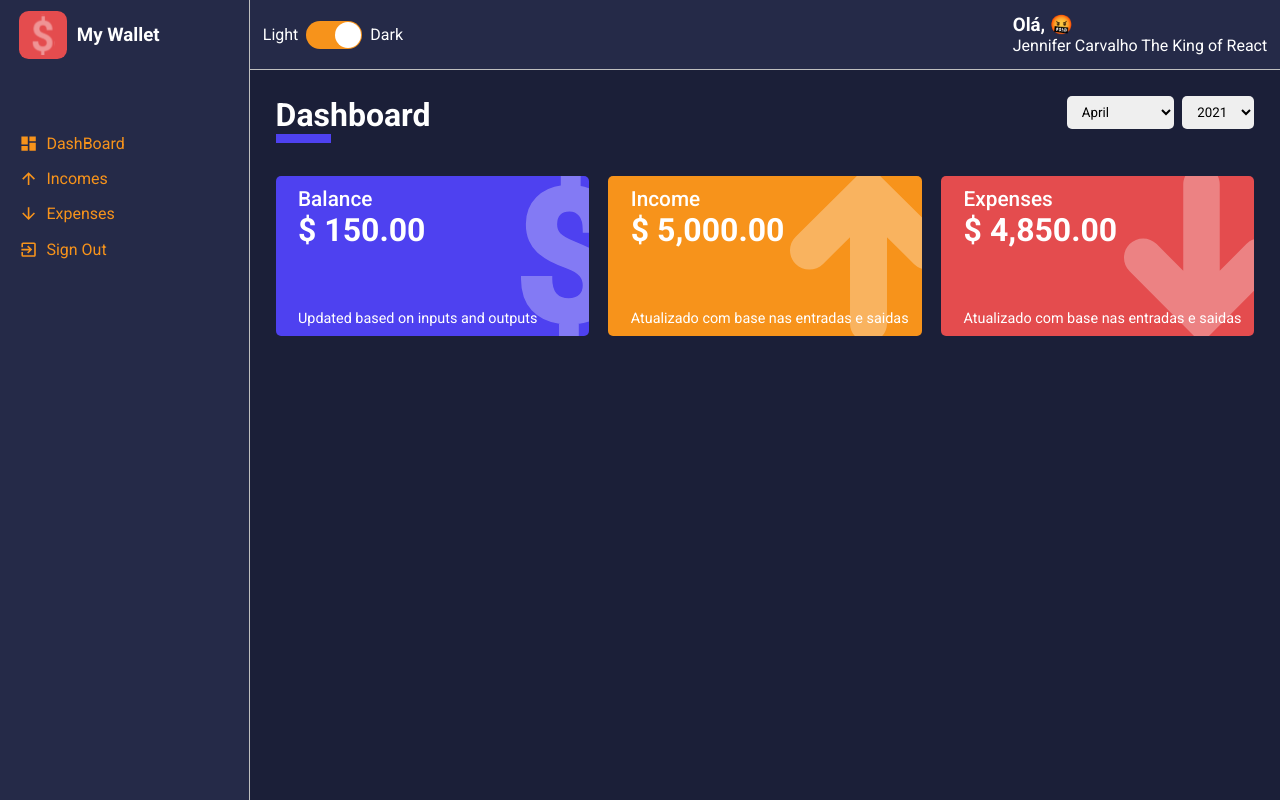
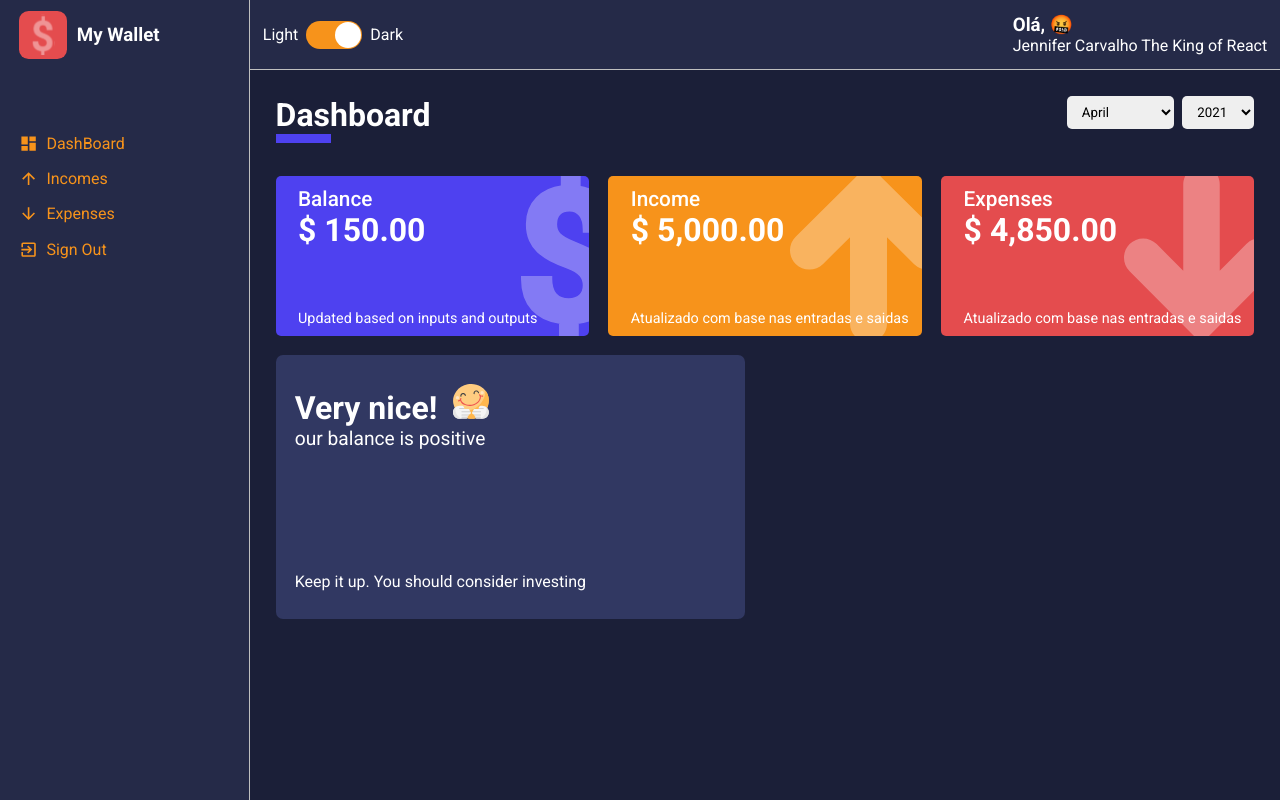
Before and after one commit to Wtheodoro/my-wallet, a React (Create React App) app: page /dashboard in a window 1280 px wide. Built offline with nearby package versions, Linux system fonts and the light colour scheme.

Commit message:
message box static

```diff
--- /dev/null
+++ b/src/components/contentSet/dashboardSet/MessageBox/index.tsx
@@ -0,0 +1,26 @@
+import React from 'react';
+import { Container } from './styles';
+
+interface IMessageBoxProps {
+  title: string
+  description: string
+  footerText: string
+  icon: string
+}
+
+const MessageBox: React.FC<IMessageBoxProps> = ({ title, description, footerText, icon}) => {
+  return (
+    <Container>
+      <header>
+        <h1>{title} <img src={icon} alt={title}/></h1>
+        <p>{description}</p>
+      </header>
+
+      <footer>
+        <span>{footerText}</span>
+      </footer>
+    </Container>
+  )
+}
+
+export default MessageBox;
--- /dev/null
+++ b/src/components/contentSet/dashboardSet/MessageBox/styles.ts
@@ -0,0 +1,24 @@
+import styled from 'styled-components';
+
+export const Container = styled.div`
+    width: 48%;
+    height: 16.5rem;
+
+    background-color: ${props => props.theme.colors.tertiary};
+    color: ${props => props.theme.colors.font};
+    border-radius: 7px;
+    margin: 0.6rem 0;
+    padding: 1.8rem 1.2rem;
+    display: flex;
+    flex-direction: column;
+    justify-content: space-between;
+
+    > header img {
+        width: 2.2rem;
+        margin-left: 0.5rem;
+    }
+
+    > header p {
+        font-size: 1.2rem;
+    }
+`;
--- a/src/pages/Dashboard/index.tsx
+++ b/src/pages/Dashboard/index.tsx
@@ -4,10 +4,13 @@
 import expenses from '../../DB/expenses'
 import { IRouteParams } from '../List';
 import monthsList from '../../utils/months'
-
 import { Container, Content } from './styles';
 import SelectInput from '../../components/contentSet/SelectInput';
 import WalletBox from '../../components/contentSet/dashboardSet/WalletBox';
+import MessageBox from '../../components/contentSet/dashboardSet/MessageBox';
+import happyImg from '../../assets/happy.svg'
+import sadImg from '../../assets/sad.svg'
+
 
 const Dashboard: React.FC<IRouteParams> = ({ match }) => {
   const [selectedMonth, setSelectedMonth] = useState<number>(new Date().getMonth() + 1)
@@ -85,6 +88,12 @@
         />
       </Content>
 
+      <MessageBox
+        title="Very nice!"
+        description="our balance is positive"
+        footerText="Keep it up. You should consider investing"
+        icon={happyImg}
+      />
     </Container>
   )
 }
--- a/src/pages/Dashboard/styles.ts
+++ b/src/pages/Dashboard/styles.ts
@@ -7,4 +7,5 @@
 export const Content = styled.main`
     display: flex;
     justify-content: space-between;
+    flex-wrap: wrap;
 `;
```
